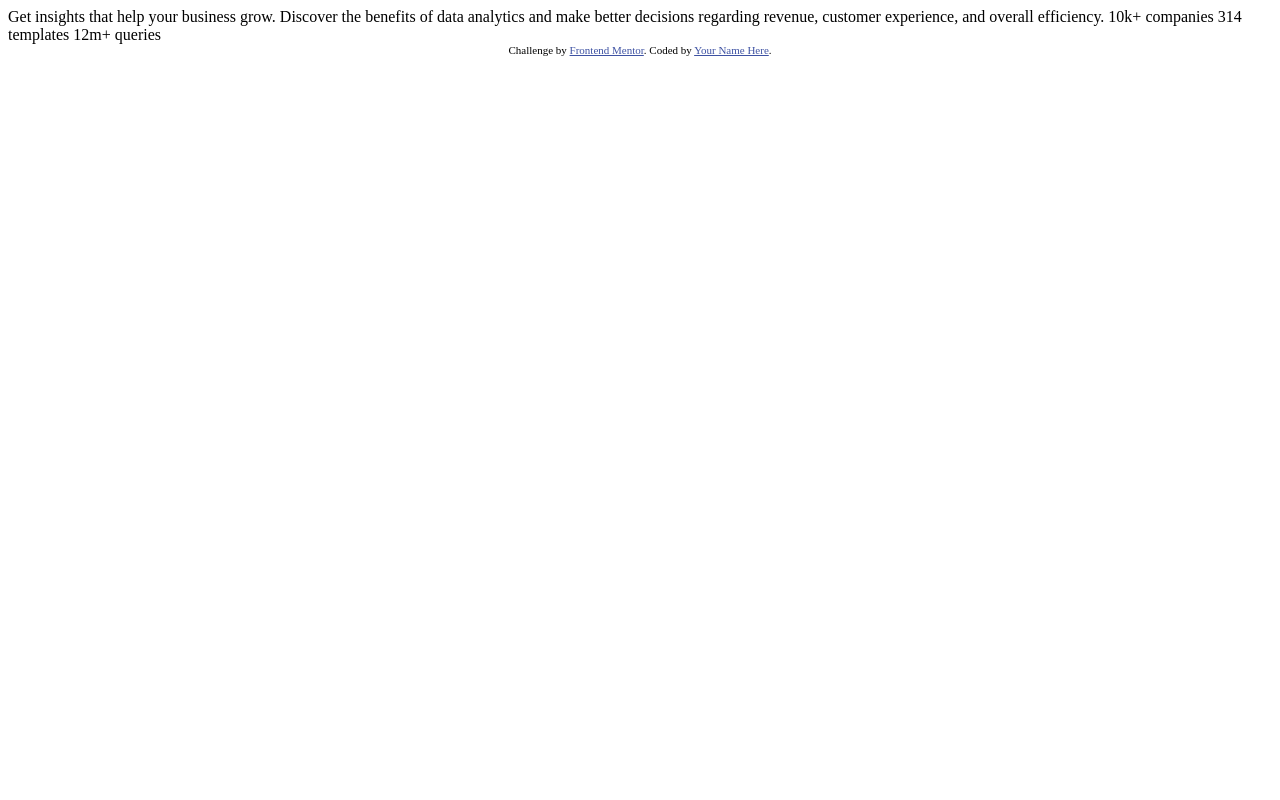
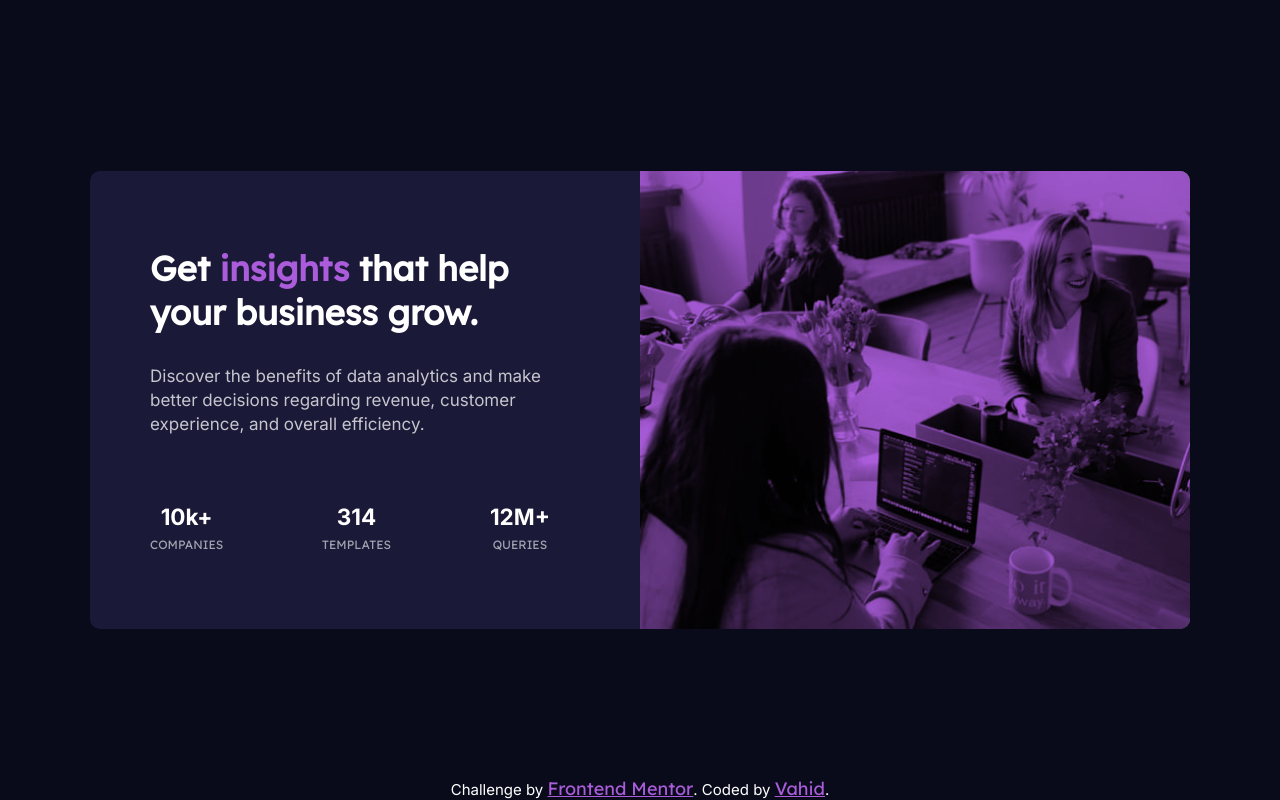
Before and after one commit to i-am-vahid/stats-preview-card-component, a plain HTML site: page index.html in a window 1280 px wide. Drawn offline with Linux system fonts and the light colour scheme.

Commit message:
finish project

```diff
--- a/index.html
+++ b/index.html
@@ -3,31 +3,52 @@
 <head>
   <meta charset="UTF-8">
   <meta name="viewport" content="width=device-width, initial-scale=1.0"> <!-- displays site properly based on user's device -->
-
+  <link rel="preconnect" href="https://fonts.googleapis.com">
+  <link rel="preconnect" href="https://fonts.gstatic.com" crossorigin>
+  <link href="https://fonts.googleapis.com/css2?family=Inter:wght@400;700&family=Lexend+Deca&display=swap" rel="stylesheet">
   <link rel="icon" type="image/png" sizes="32x32" href="./images/favicon-32x32.png">
-
+  <link rel="stylesheet" href="./css/style.css">
   <title>Frontend Mentor | Stats preview card component</title>
 
-  <!-- Feel free to remove these styles or customise in your own stylesheet 👍 -->
-  <style>
-    .attribution { font-size: 11px; text-align: center; }
-    .attribution a { color: hsl(228, 45%, 44%); }
-  </style>
+
 </head>
 <body>
+  <main>
+    <section class="container">
+      <div class="container__content">
+        <h2 class="container__content--titel">Get <span>insights</span> that help your business grow.</h2>
+        <p class="container__content--par">  Discover the benefits of data analytics and make better decisions regarding revenue, customer experience, and overall efficiency. </p>
+        <div class="container__content--nums">
+          <div class="num">
+            <p>10k+ </p>
+            <p>companies</p>
+          </div>
+          <div class="num">
+            <p>314 </p>
+            <p>templates</p>
+          </div>
+          <div class="num">
+            <p>12M+</p>
+            <p>queries</p>
+          </div>
 
-  Get insights that help your business grow.
+        </div>
+      </div>
+      <div class="container__pic">
+        <picture>
+          <source media="(max-width:500px )" srcset="./images/image-header-mobile.jpg">
+          <source media="(min-width:500px )" srcset="./images/image-header-desktop.jpg">
+          <img src="./images/image-header-mobile.jpg" alt="">
+        </picture>
+      </div>
+    </section>
+  </main>
 
-  Discover the benefits of data analytics and make better decisions regarding revenue, customer
-  experience, and overall efficiency.
 
-  10k+ companies
-  314 templates
-  12m+ queries
 
   <div class="attribution">
     Challenge by <a href="https://www.frontendmentor.io?ref=challenge" target="_blank">Frontend Mentor</a>.
-    Coded by <a href="#">Your Name Here</a>.
+    Coded by <a href="#">Vahid</a>.
   </div>
 </body>
 </html>
--- /dev/null
+++ b/sass/globals/_index.scss
@@ -0,0 +1,2 @@
+@forward 'reset';
+@forward 'variabels';
--- /dev/null
+++ b/sass/globals/_reset.scss
@@ -0,0 +1,11 @@
+@import url('https://fonts.googleapis.com/css2?family=Inter:wght@400;700&family=Lexend+Deca&display=swap');
+
+*,*::after,*::before{
+    padding: 0;
+    box-sizing: border-box;
+    margin: 0;
+    font-size: 15px;
+}
+
+
+img{width: 100%;height: 100%;}
--- /dev/null
+++ b/sass/globals/_variabels.scss
@@ -0,0 +1,10 @@
+:root{
+--Very-dark-blue--main-background: hsl(233, 47%, 7%);
+--Dark-desaturated-blue--card-background: hsl(244, 38%, 16%);
+--Soft-violet--accent: hsl(277, 64%, 61%);
+--White-main--heading--stats: hsl(0, 0%, 100%);
+--Slightly-transparent-white--main-paragraph: hsla(0, 0%, 100%, 0.75);
+--Slightly-transparent-white--stat-headings: hsla(0, 0%, 100%, 0.6);
+--Inter: 'Inter', sans-serif;
+--Lexend :'Lexend Deca', sans-serif;
+}
--- /dev/null
+++ b/sass/style.scss
@@ -0,0 +1,131 @@
+@forward "globals";
+
+
+main{
+    height: 100vh;
+    background-color: var(--Very-dark-blue--main-background);
+    display: flex;
+    align-items: center;
+    justify-content: center;
+    padding: 5rem 0 ;
+}
+
+
+
+.container{
+    background-color: var(--Dark-desaturated-blue--card-background);
+    max-width: 90%;
+    border-radius: 10px;
+    overflow: hidden;
+    display: flex;
+    flex-direction: column;
+    @media (min-width:500px) {
+        max-width: 1100px;
+        flex-direction: row;
+    }
+
+    &__pic{
+        grid-row: 1/2;
+        position: relative;
+        order: 1;
+        @media (min-width:500px) {
+            order: 2;
+            flex-basis: 50%;
+        }
+        &::after{
+            position: absolute;
+            content: '';
+            width: 100%;
+            height: 100%;
+            top: 0;
+            left: 0;
+            background-color: var(--Soft-violet--accent);
+            mix-blend-mode: multiply;
+        }
+
+
+    }
+    &__content{
+        order: 2;
+        @media (min-width:500px) {
+            order: 1;
+            flex-basis: 50%;
+            padding: 5rem 6rem 4rem 4rem;
+        }
+        padding: 2rem 1.5rem;
+        color: white;
+        display: flex;
+        flex-direction: column;
+        text-align: center;
+        gap: 2rem;
+        @media (min-width:500px) {
+            text-align: left;
+        }
+
+        &--titel{
+            font-size: clamp(2rem,0.8rem + 2vw,2.3rem);
+            font-family: var(--Lexend);
+            span{
+                font-size: clamp(2rem,0.8rem + 2vw,2.3rem);
+                color: var(--Soft-violet--accent);
+            }
+        }
+        &--par{
+            font-family: var(--Inter);
+            color: var(--Slightly-transparent-white--main-paragraph);
+            font-weight: 400;
+            line-height: 24px;
+            font-size: 17px;
+            font-size: clamp(17px,0.8rem + 0.5vw,1rem);
+        }
+        &--nums{
+            display: flex;
+            flex-direction: column;
+            gap: 20px;
+            @media (min-width:500px) {
+                flex-direction: row;
+                justify-content: space-between;
+                margin-top: 2.5rem;
+            }
+        }
+    }
+}
+
+
+.num{
+    display: flex;
+    flex-direction: column;
+    align-items: center;
+    gap: 7px;
+    & p:first-child{
+        font-weight: 700;
+        font-family: var(--Inter);
+        font-size: 1.5rem;
+    }
+    & p:last-child{
+        color: var(--Slightly-transparent-white--stat-headings);
+        font-family: var(--Lexend);
+        text-transform: uppercase;
+        font-weight: 100;
+        font-size: 0.8rem;
+    }
+}
+
+
+.attribution{
+    position: fixed;
+    bottom: 0;
+    width: 100%;
+    text-align: center;
+    color: white;
+    font-family: var(--Inter);
+    a,a:visited,a:active{
+        font-family: var(--Lexend);
+        color: var(--Soft-violet--accent);
+        font-size: 1.2rem;
+    }
+    display: none;
+    @media (min-width:500px) {
+        display: block;
+    }
+}
```
Also changed, not shown: css/style.css (added), 1 other file.
